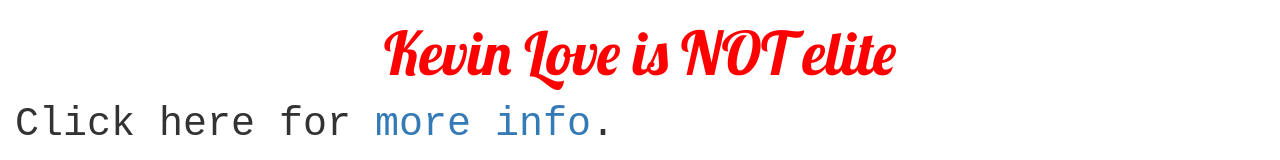
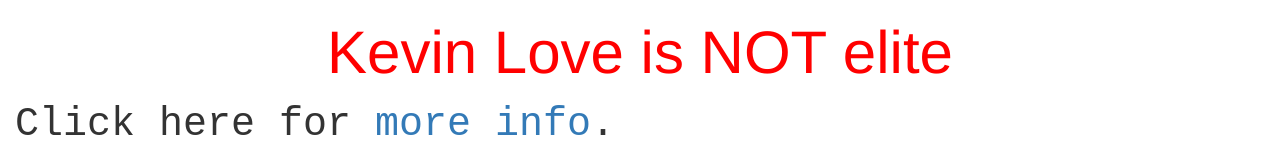
Before and after one commit to metsjetsnd/metsjetsnd.github.io, a plain HTML site: page index.html in a window 1280 px wide. Shown: the top 160 px of the page. Drawn offline with nearby package versions, Linux system fonts and the light colour scheme; grey boxes are pictures that could not be loaded.

Commit message:
Update index.html

```diff
--- a/index.html
+++ b/index.html
@@ -30,7 +30,7 @@
 </style>
 
 <div class="container-fluid">
-  <h2 class="red-text text-center">Kevin Love is NOT elite</h2>
+  <h1 class="red-text text-center">Kevin Love is NOT elite</h1>
 
   <p>Click here for <a href="http://www.espn.com/nba/player/_/id/3449/kevin-love">more info</a>.</p>
 
```
